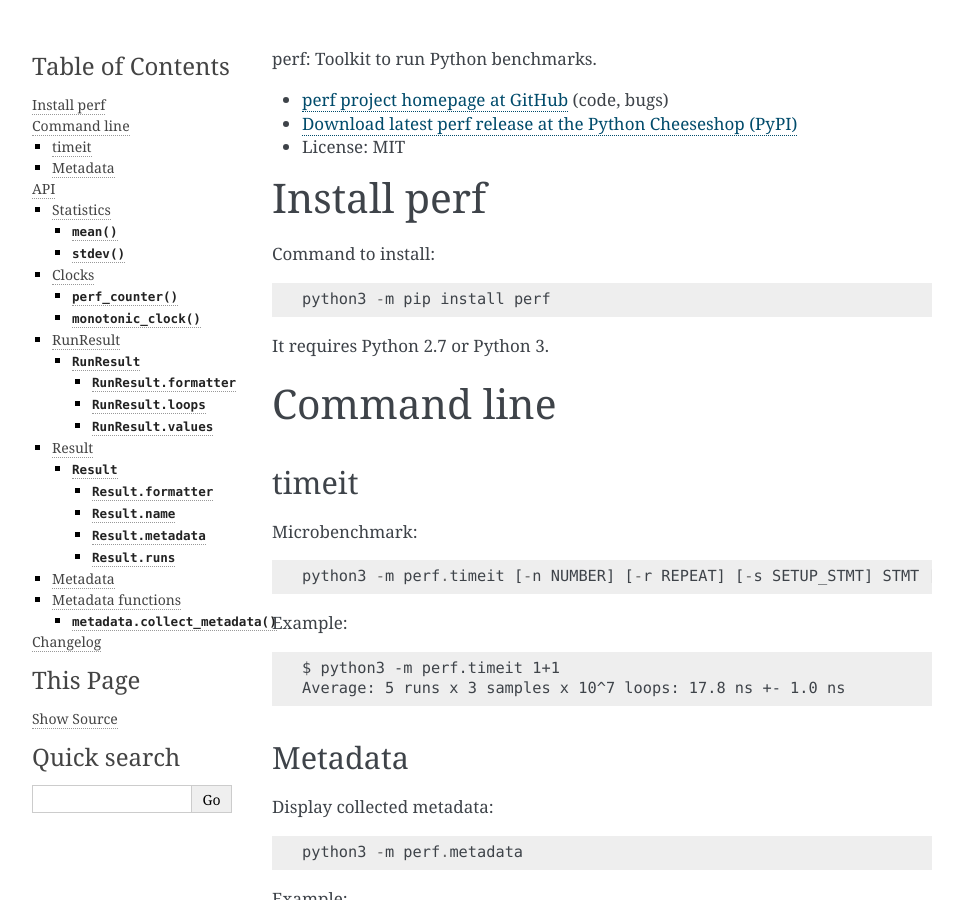
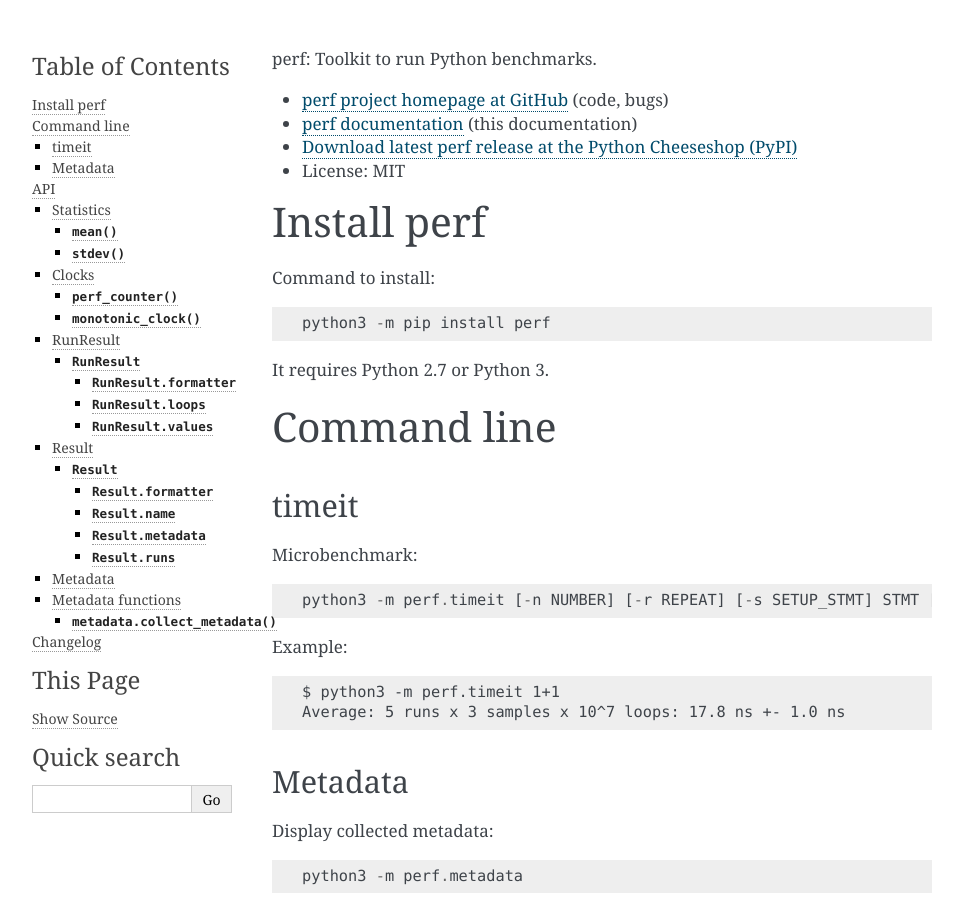
Before and after one commit to psf/pyperf, a Sphinx documentation site: the page built from doc/index.rst, in a window 1280 px wide and 900 px high. Shown: the whole window, without its empty margins (148-1111 px from the left). Built offline with Sphinx 7.4.7, drawn with Linux system fonts in a browser that asks for light colours.

Commit message:
add link to doc

```diff
--- a/README.rst
+++ b/README.rst
@@ -2,6 +2,8 @@
 
 * `perf project homepage at GitHub
   <https://github.com/haypo/perf>`_ (code, bugs)
+* `perf documentation
+  <https://perf.readthedocs.io/>`_
 * `Download latest perf release at the Python Cheeseshop (PyPI)
   <https://pypi.python.org/pypi/perf>`_
 * License: MIT
--- a/doc/index.rst
+++ b/doc/index.rst
@@ -2,6 +2,8 @@
 
 * `perf project homepage at GitHub
   <https://github.com/haypo/perf>`_ (code, bugs)
+* `perf documentation
+  <https://perf.readthedocs.io/>`_ (this documentation)
 * `Download latest perf release at the Python Cheeseshop (PyPI)
   <https://pypi.python.org/pypi/perf>`_
 * License: MIT
```
